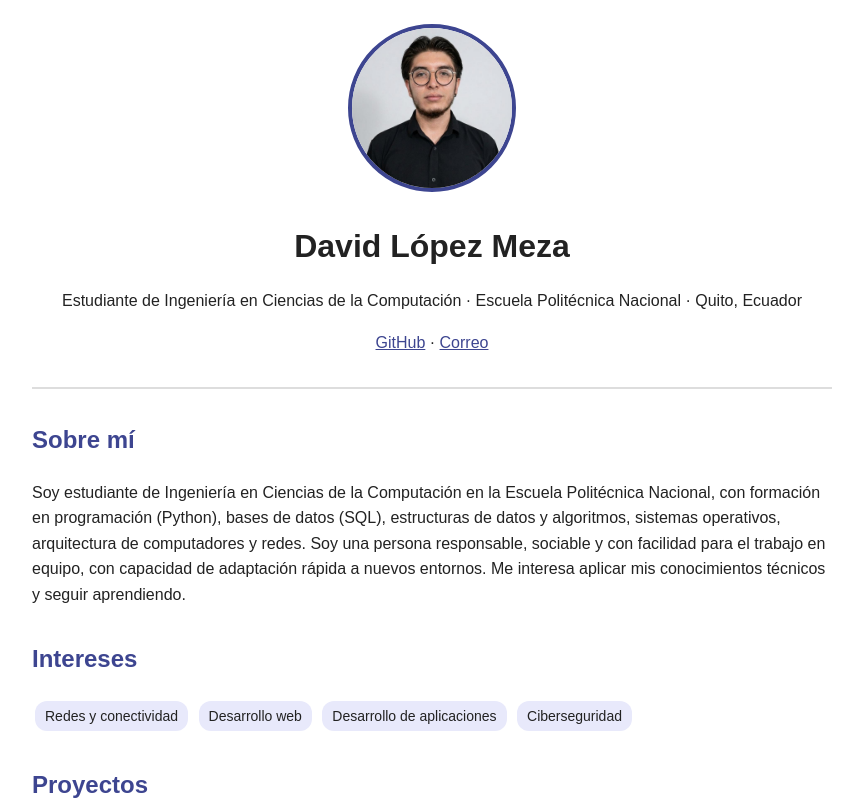
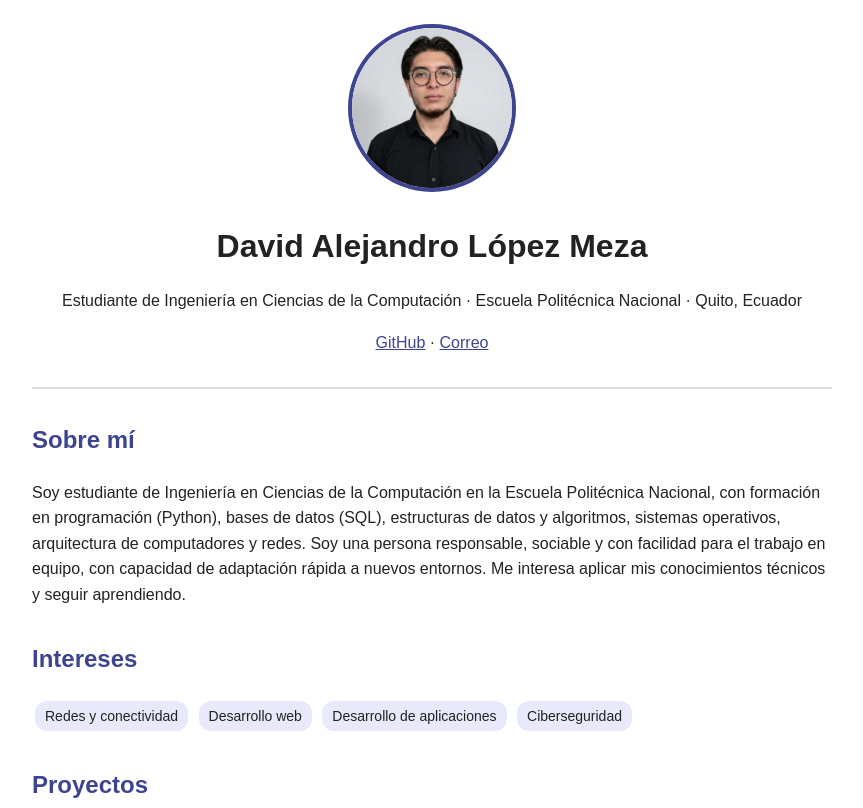
Before and after one commit to Aljndro19/Aljndro19.github.io, a plain HTML site: page index.html in a window 1280 px wide. Shown: the top 808 px of the page, without its empty margins (208-1071 px from the left). Drawn offline with Linux system fonts and the light colour scheme.

Commit message:
Add files via upload

```diff
--- a/index.html
+++ b/index.html
@@ -3,7 +3,7 @@
 <head>
   <meta charset="UTF-8">
   <meta name="viewport" content="width=device-width, initial-scale=1">
-  <title>David López Meza</title>
+  <title>David Alejandro López Meza</title>
   <style>
     body { font-family: Arial, sans-serif; max-width: 800px; margin: 0 auto; padding: 24px; line-height: 1.6; color: #222; }
     header { text-align: center; border-bottom: 2px solid #ddd; padding-bottom: 16px; }
@@ -19,7 +19,7 @@
 
   <header>
     <img src="foto.jpg" alt="Foto de David López Meza">
-    <h1>David López Meza</h1>
+    <h1>David Alejandro López Meza</h1>
     <p>Estudiante de Ingeniería en Ciencias de la Computación · Escuela Politécnica Nacional · Quito, Ecuador</p>
     <p>
       <a href="https://github.com/Aljndro19">GitHub</a> ·
```
